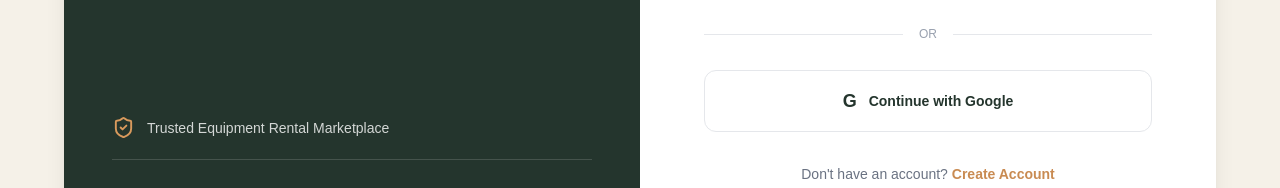
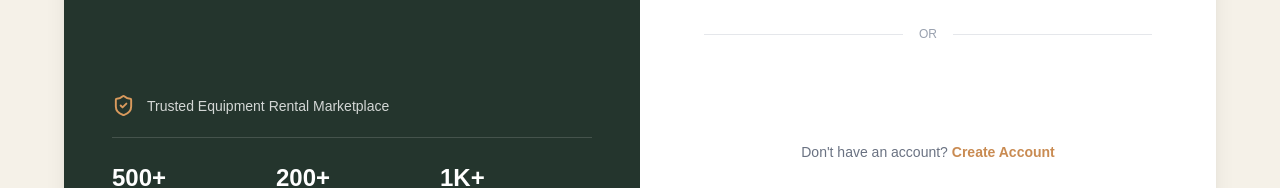
Before and after one commit to Sharminakther336/RentForge-Client, a Next.js app: page /login in a window 1280 px wide. Shown: the part 619-807 px from the top of the page. Built offline with nearby package versions, Linux system fonts and the light colour scheme; no server answers.

Commit message:
Complete Google authentication and admin dashboard updates

```diff
--- a/package.json
+++ b/package.json
@@ -11,6 +11,7 @@
   "dependencies": {
     "@better-auth/mongo-adapter": "^1.7.25",
     "@hookform/resolvers": "^7.0.7",
+    "@react-oauth/google": "^0.13.5",
     "better-auth": "^1.7.25",
     "framer-motion": "^14.14.0",
     "lucide-react": "^1.75.0",
--- a/src/app/login/page.tsx
+++ b/src/app/login/page.tsx
@@ -13,9 +13,16 @@ import {
   ArrowRight,
   ShieldCheck,
 } from "lucide-react";
+import { GoogleOAuthProvider, GoogleLogin } from "@react-oauth/google";
 
 import Navbar from "@/components/navbar/Navbar";
 import Footer from "@/components/footer/Footer";
+
+const API_URL =
+  process.env.NEXT_PUBLIC_API_URL || "http://localhost:5000";
+
+const GOOGLE_CLIENT_ID =
+  process.env.NEXT_PUBLIC_GOOGLE_CLIENT_ID || "";
 
 export default function LoginPage() {
   const router = useRouter();
@@ -24,9 +31,22 @@ export default function LoginPage() {
   const [password, setPassword] = useState("");
   const [showPassword, setShowPassword] = useState(false);
   const [loading, setLoading] = useState(false);
+  const [googleLoading, setGoogleLoading] = useState(false);
   const [error, setError] = useState("");
   const [success, setSuccess] = useState("");
 
+  // Save user session
+  const saveUserSession = (data: any) => {
+    localStorage.setItem("rentforge_token", data.token);
+    localStorage.setItem("rentforge_user", JSON.stringify(data.user));
+
+    setSuccess("Login successful! Welcome to RentForge.");
+
+    router.replace("/");
+    router.refresh();
+  };
+
+  // Email and Password Login
   const handleLogin = async (e: FormEvent<HTMLFormElement>) => {
     e.preventDefault();
 
@@ -36,9 +56,7 @@ export default function LoginPage() {
     try {
       setLoading(true);
 
-      const response = await fetch(
-        `${process.env.NEXT_PUBLIC_API_URL || "http://localhost:5000"}/api/auth/login`,
-        {
+      const response = await fetch(`${API_URL}/api/auth/login`, {
         method: "POST",
         headers: {
           "Content-Type": "application/json",
@@ -47,8 +65,7 @@ export default function LoginPage() {
           email: email.trim().toLowerCase(),
           password,
         }),
-        }
-      );
+      });
 
       const data = await response.json();
 
@@ -56,15 +73,7 @@ export default function LoginPage() {
         throw new Error(data.message || "Login failed. Please try again.");
       }
 
-      // Save login information for local session handling
-      localStorage.setItem("rentforge_token", data.token);
-      localStorage.setItem("rentforge_user", JSON.stringify(data.user));
-
-      setSuccess("Login successful! Welcome to RentForge.");
-
-      // Return to homepage
-      router.replace("/");
-      router.refresh();
+      saveUserSession(data);
     } catch (err) {
       setError(
         err instanceof Error
@@ -76,7 +85,45 @@ export default function LoginPage() {
     }
   };
 
-  return (
+  // Google Login
+  const handleGoogleSuccess = async (credential: string) => {
+    setError("");
+    setSuccess("");
+
+    try {
+      setGoogleLoading(true);
+
+      const response = await fetch(`${API_URL}/api/auth/google`, {
+        method: "POST",
+        headers: {
+          "Content-Type": "application/json",
+        },
+        body: JSON.stringify({
+          credential,
+        }),
+      });
+
+      const data = await response.json();
+
+      if (!response.ok || !data.success) {
+        throw new Error(
+          data.message || "Google login failed. Please try again."
+        );
+      }
+
+      saveUserSession(data);
+    } catch (err) {
+      setError(
+        err instanceof Error
+          ? err.message
+          : "Google login failed. Please try again."
+      );
+    } finally {
+      setGoogleLoading(false);
+    }
+  };
+
+  const pageContent = (
     <>
       <Navbar />
 
@@ -169,6 +216,7 @@ export default function LoginPage() {
                 </div>
               )}
 
+              {/* Email Login Form */}
               <form onSubmit={handleLogin} className="space-y-6">
 
                 {/* Email */}
@@ -225,7 +273,9 @@ export default function LoginPage() {
                       type="button"
                       onClick={() => setShowPassword(!showPassword)}
                       className="text-gray-400 transition hover:text-[#24352D]"
-                      aria-label={showPassword ? "Hide password" : "Show password"}
+                      aria-label={
+                        showPassword ? "Hide password" : "Show password"
+                      }
                     >
                       {showPassword ? (
                         <EyeOff size={19} />
@@ -239,33 +289,56 @@ export default function LoginPage() {
                 {/* Login Button */}
                 <button
                   type="submit"
-                  disabled={loading}
+                  disabled={loading || googleLoading}
                   className="flex w-full items-center justify-center gap-2 rounded-xl bg-[#24352D] px-5 py-4 text-sm font-bold text-white transition hover:bg-[#344B40] disabled:cursor-not-allowed disabled:opacity-60"
                 >
                   {loading ? "Signing In..." : "Sign In"}
-
                   {!loading && <ArrowRight size={18} />}
                 </button>
 
               </form>
 
-              {/* Google Login Placeholder */}
+              {/* Divider */}
               <div className="my-7 flex items-center gap-4">
                 <div className="h-px flex-1 bg-gray-200" />
                 <span className="text-xs text-gray-400">OR</span>
                 <div className="h-px flex-1 bg-gray-200" />
               </div>
 
-              <button
-                type="button"
-                onClick={() =>
-                  setError("Google sign-in is not configured yet.")
+              {/* Google Login */}
+              <div className="flex w-full justify-center">
+                {GOOGLE_CLIENT_ID ? (
+                  <div className="w-full">
+                    {googleLoading ? (
+                      <div className="rounded-xl border border-gray-200 py-4 text-center text-sm text-gray-500">
+                        Signing in with Google...
+                      </div>
+                    ) : (
+                      <GoogleLogin
+                        onSuccess={(response) => {
+                          if (response.credential) {
+                            handleGoogleSuccess(response.credential);
+                          } else {
+                            setError("Google did not return a credential.");
                           }
-                className="flex w-full items-center justify-center gap-3 rounded-xl border border-gray-200 bg-white px-5 py-4 text-sm font-semibold text-[#24352D] transition hover:bg-gray-50"
-              >
-                <span className="text-lg font-bold">G</span>
-                Continue with Google
-              </button>
+                        }}
+                        onError={() => {
+                          setError("Google sign-in was unsuccessful.");
+                        }}
+                        theme="outline"
+                        size="large"
+                        text="continue_with"
+                        shape="rectangular"
+                        width="350"
+                      />
+                    )}
+                  </div>
+                ) : (
+                  <p className="text-sm text-red-500">
+                    Google Client ID is not configured.
+                  </p>
+                )}
+              </div>
 
               {/* Register Link */}
               <p className="mt-8 text-center text-sm text-gray-500">
@@ -290,4 +363,13 @@ export default function LoginPage() {
       <Footer />
     </>
   );
+
+  // Google OAuth Provider
+  return GOOGLE_CLIENT_ID ? (
+    <GoogleOAuthProvider clientId={GOOGLE_CLIENT_ID}>
+      {pageContent}
+    </GoogleOAuthProvider>
+  ) : (
+    pageContent
+  );
 }
```
Also changed, not shown: 1 other file (tests, documents, lock files or other folders). Lines whose indentation alone changed are shown as unchanged.
